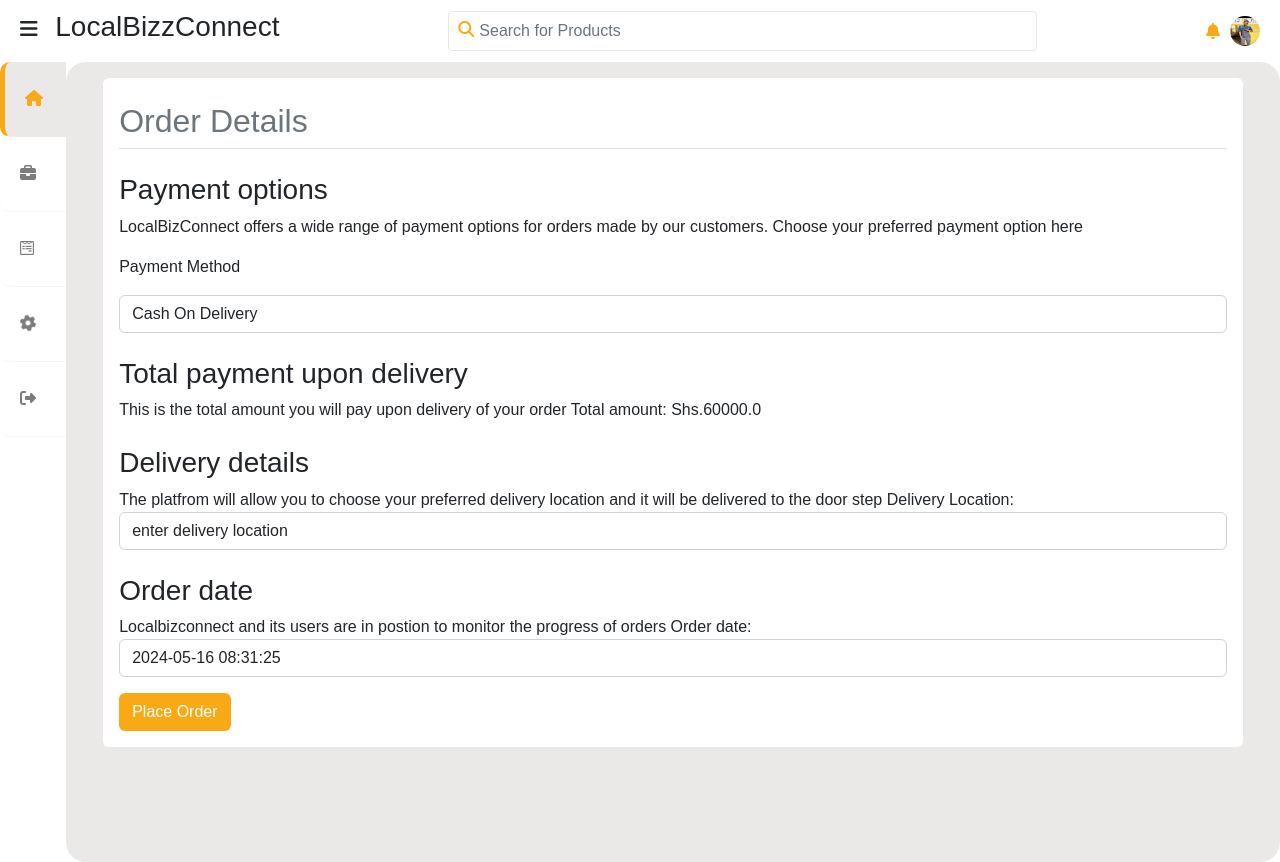
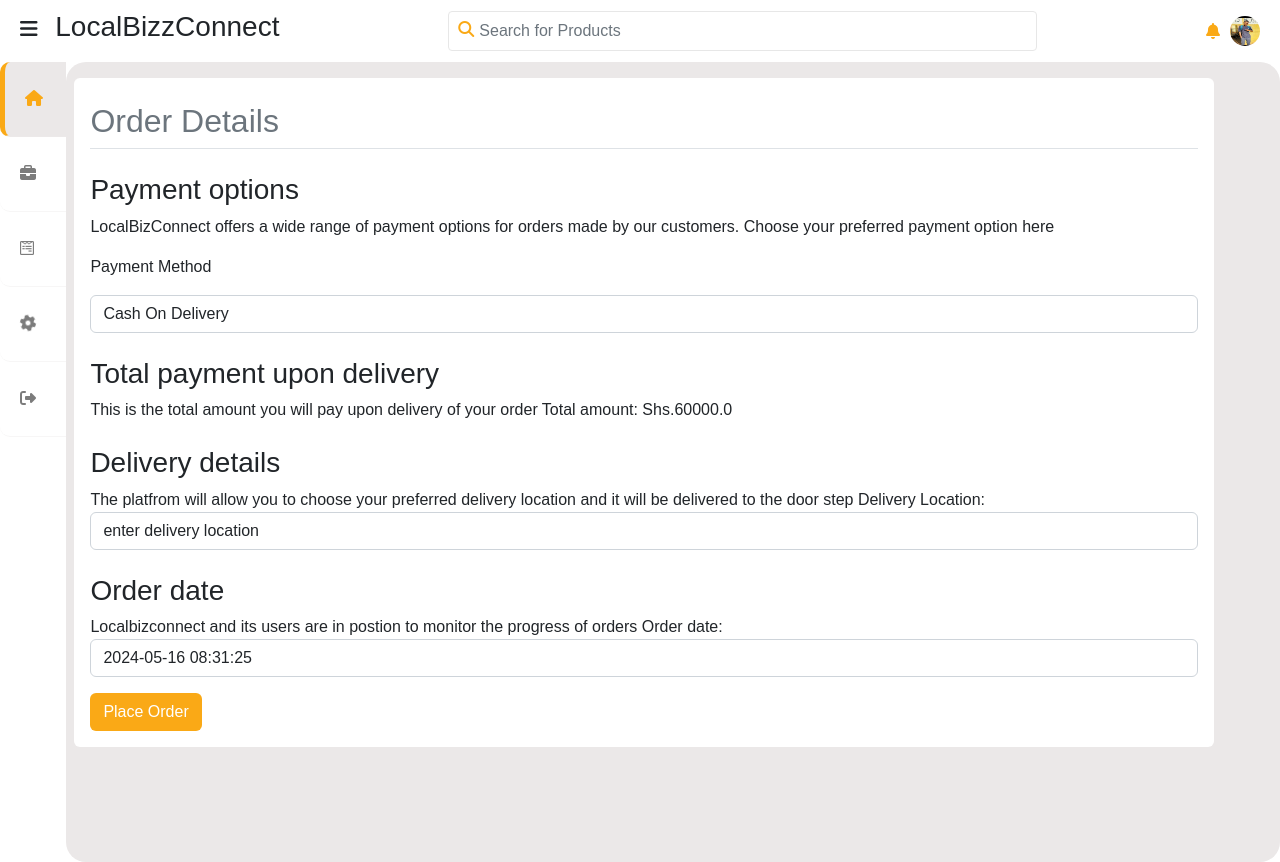
Before and after one commit to namutala/website, a Django app: a page that uses storefront/templates/storefront/create_order.html in a window 1280 px wide. Run offline with Django 5.2, Linux system fonts and the light colour scheme; a user stored in the database is signed in; data comes from the database, SQL or seed files in the repository; some libraries are stand-ins or nearby versions.

Commit message:
create order changes

```diff
--- a/storefront/templates/storefront/create_order.html
+++ b/storefront/templates/storefront/create_order.html
@@ -2,7 +2,7 @@
 {% extends 'base.html' %}
 
 {% block content %}
-<div class="container bg-white p-3 rounded mt-3">
+<div class="container mx-2 bg-white p-3 rounded mt-3">
     <h2 class="border-bottom py-2 text-muted">Order Details</h2>
     <form method="POST">
         {% csrf_token %}
```
